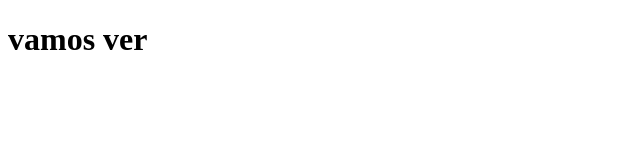
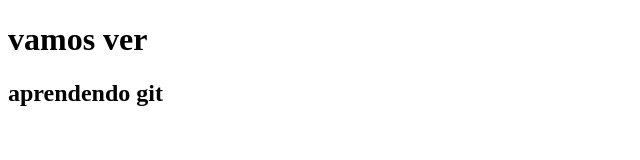
Before and after one commit to GabrielTechd/aula-devclub, a plain HTML site: page index.html in a window 1280 px wide. Shown: the whole page, without its empty margins (0-640 px from the left). Drawn offline with Linux system fonts and the light colour scheme.

Commit message:
adição do h2

```diff
--- a/index.html
+++ b/index.html
@@ -8,5 +8,6 @@
 </head>
 <body>
     <h1>vamos ver </h1>
+    <h2>aprendendo git</h2>
 </body>
 </html>
```
